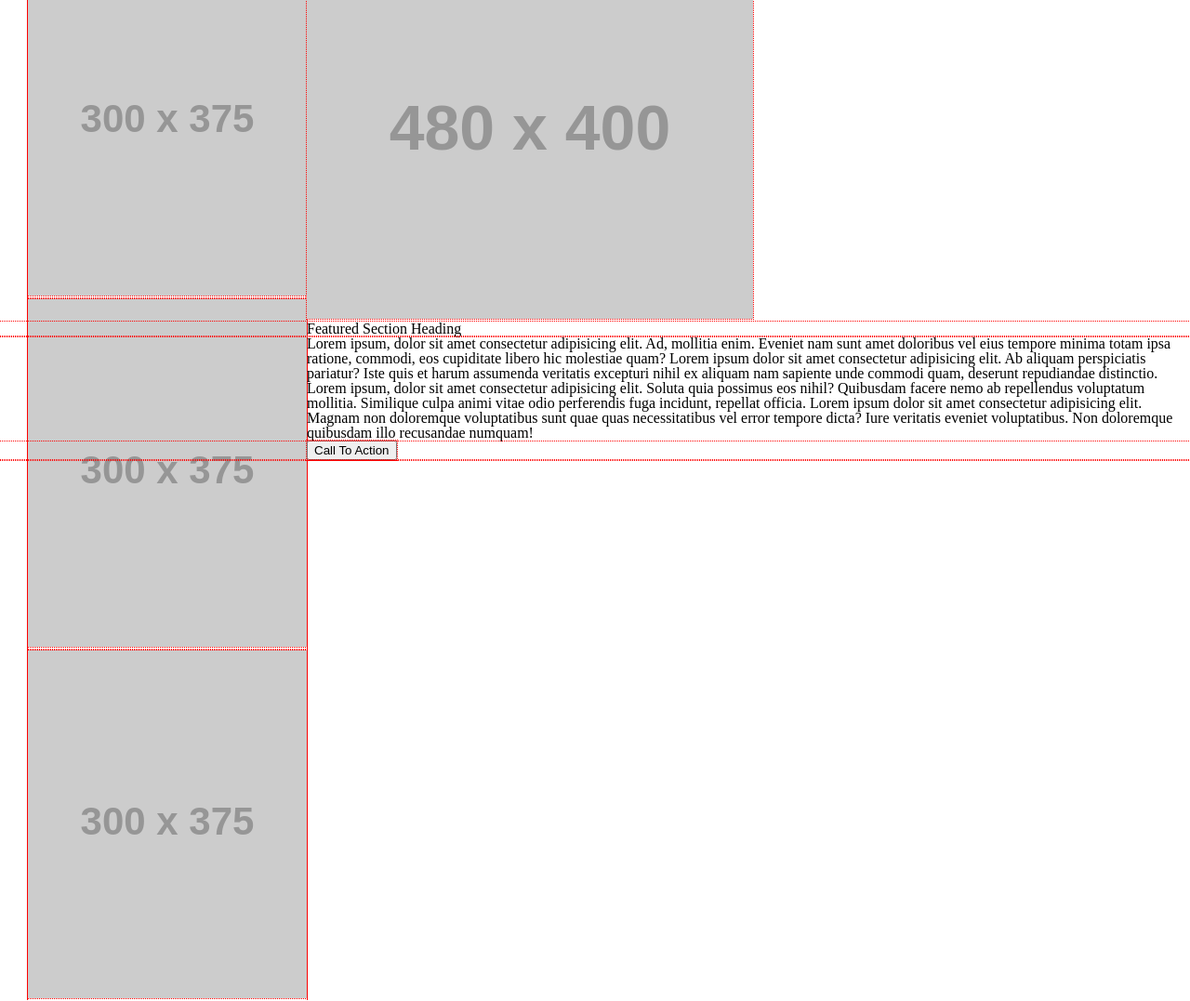
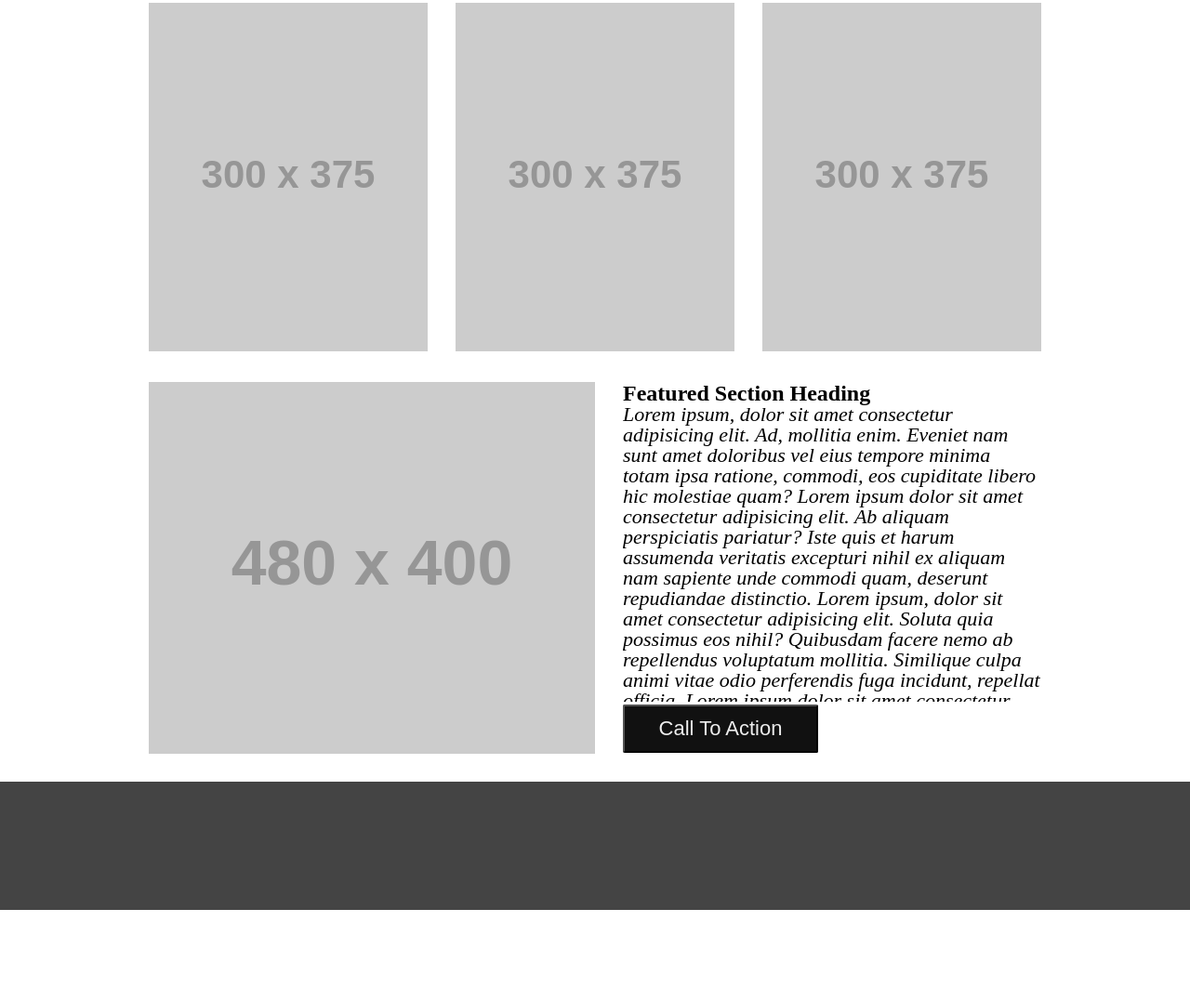
Before and after one commit to ncarignan/201d64-wireframe-exercise, a plain HTML site: page index.html in a window 1280 px wide. Shown: the part 608-1685 px from the top of the page at 93% size. After the commit the page ends 1587 px from the top, so only its background shows below. Drawn offline with Linux system fonts and the light colour scheme; placeholder pictures from the web are drawn by us.

Commit message:
positioned everything

```diff
--- a/style.css
+++ b/style.css
@@ -1,6 +1,7 @@
+
+
 * {
   box-sizing: border-box;
-  outline: dotted red 1px;
 }
 
 header {
@@ -21,7 +22,7 @@ nav > img {
 
 }
 
-ul {
+nav ul {
   margin-left: 30px;
   float: left;
 }
@@ -35,4 +36,70 @@ nav li {
 nav li a {
   text-decoration: none;
   color: #eee;
+  font-size: 16px;
 }
+
+main {
+  width: 960px;
+  margin: auto;
+}
+
+main > img:first-child {
+  margin-top: 30px;
+}
+
+main > ul {
+  margin-top: 30px;
+  overflow: hidden;
+  /* super important for float based layouts, it goes on the parent of the float */
+}
+main > ul li {
+  float: left;
+  margin-right: 30px;
+}
+
+main > ul li:nth-child(3n){
+  margin-right: 0;
+}
+
+article {
+  margin-top: 30px;
+  overflow: hidden;
+}
+
+article > img {
+  float:left;
+}
+article > section {
+  float: left;
+  width: 50%;
+  font-size: 22px;
+  padding-left: 30px;
+}
+
+h2 {
+  font-size: 24px;
+  font-weight: bold;
+}
+
+article > section p {
+  overflow: auto;
+  height: 320px;
+  font-style: italic;
+}
+
+button {
+  background-color: #111;
+  color: #eee;
+  width: 210px;
+  height: 52px;
+  border-radius: 2px;
+  margin-top: 3px;
+  font-size: 22px;
+}
+
+footer {
+  margin-top: 30px;
+  height: 138px;
+  background-color: #444;
+}
```
